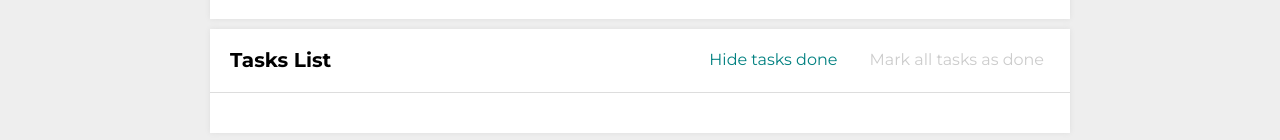
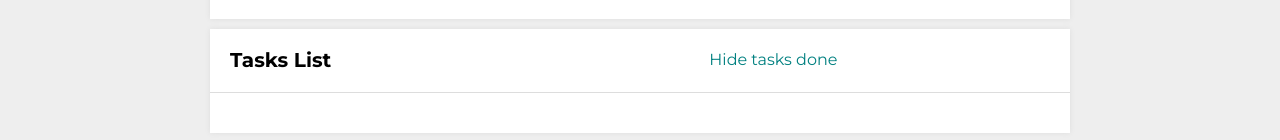
Before and after one commit to TomaszBrylski/react-list, a React (Create React App) app: page /#/tasks in a window 1280 px wide. Shown: the part 438-578 px from the top of the page. Built offline with nearby package versions, Linux system fonts and the light colour scheme.

Commit message:
Added hidden styled to $:disabled

```diff
--- a/src/features/tasks/TasksPage/Button/index.js
+++ b/src/features/tasks/TasksPage/Button/index.js
@@ -1,13 +1,13 @@
 import styled from "styled-components";
 
-export default styled.button`
+const StyledButton = styled.button`
   background: transparent;
   color: ${({ theme }) => theme.color.teal};
   border: none;
   margin: 0 0 0 20px;
   transition: filter 0.3s;
 
-    @media(max-width: ${({ theme }) => theme.breakpoint.mobileMax}px) {
+  @media (max-width: ${({ theme }) => theme.breakpoint.mobileMax}px) {
     flex-basis: 100%;
     margin: 10px;
   }
@@ -20,7 +20,12 @@ export default styled.button`
     filter: brightness(120%);
   }
 
-    &:disabled {
-    color: ${({ theme }) => theme.color.silver};
+  &:disabled,
+  &[hidden] {
+    opacity: 0;
+    cursor: not-allowed;
+    pointer-events: none;
   }
 `;
+
+export default StyledButton;
```
Lines whose indentation alone changed are shown as unchanged.
